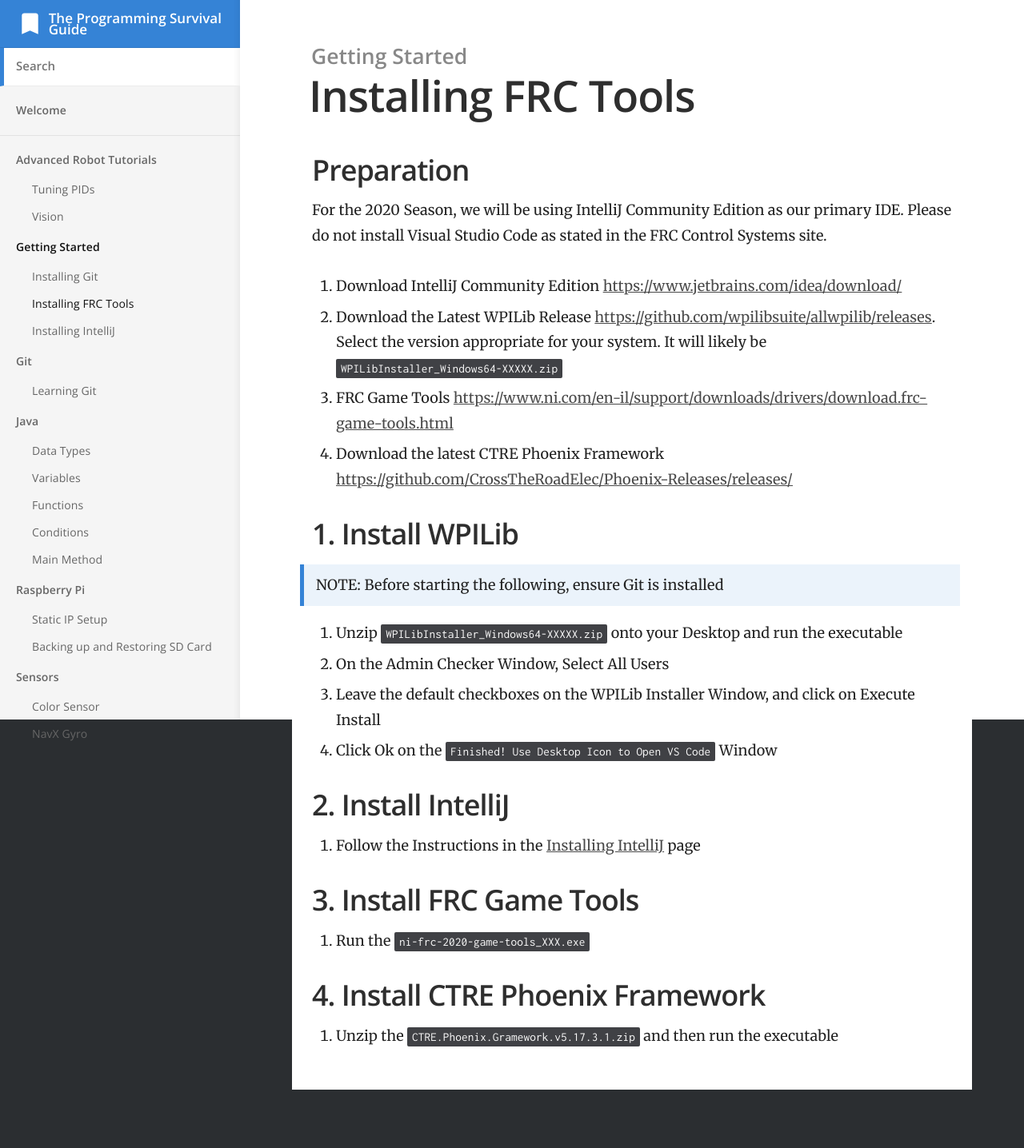
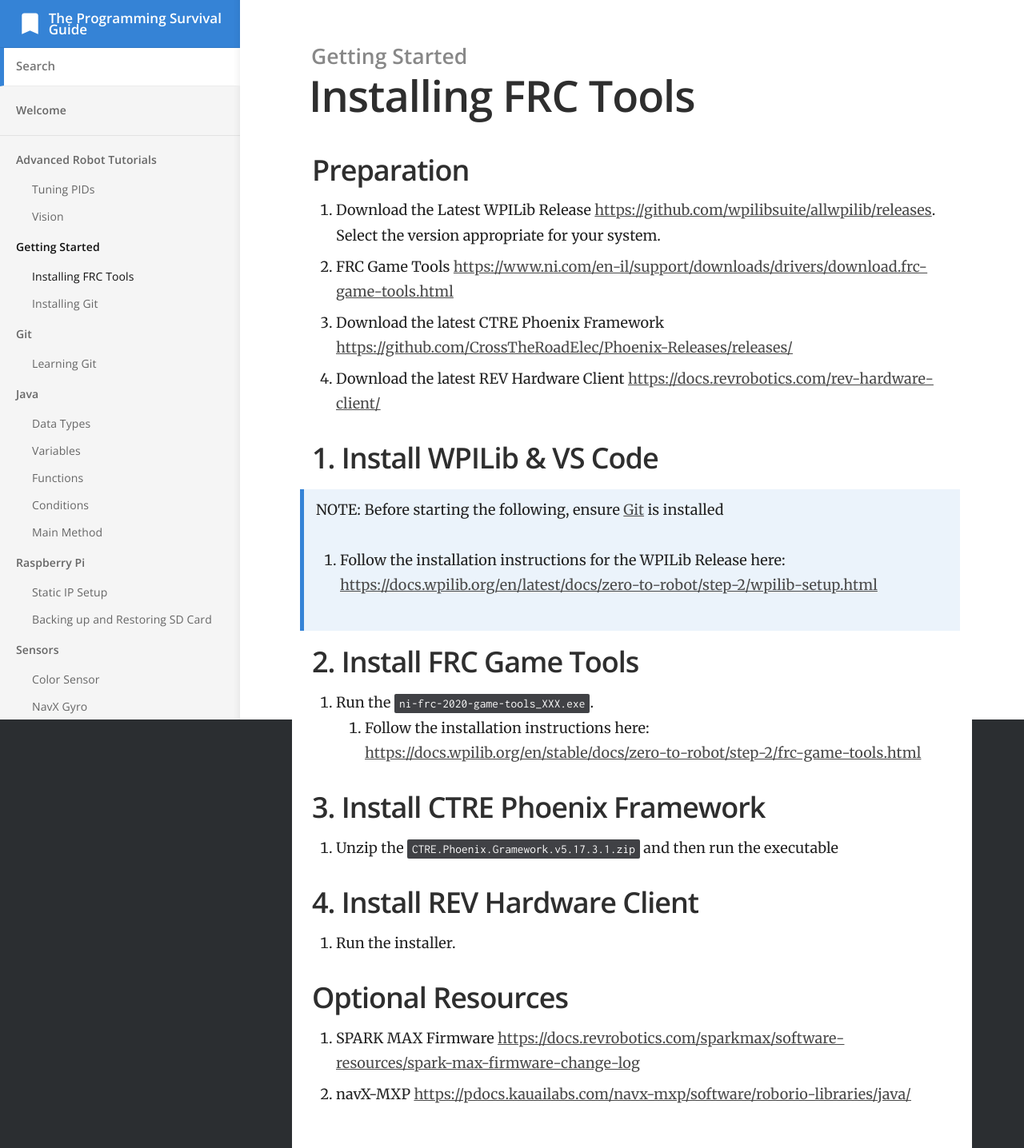
Before and after one commit to Team2445/The-Programming-Survival-Guide, a Jekyll site: the page built from _docs/getting-started/installing-frctools.md, in a window 1280 px wide. Shown: the whole page at 80% size. Built offline with Jekyll 4.4.1, drawn with Linux system fonts in a browser that asks for light colours; before the commit the page ends 1363 px from its top, so only the background shows below that.

Commit message:
Update instructions for 2023 season

```diff
--- a/_docs/getting-started/installing-frctools.md
+++ b/_docs/getting-started/installing-frctools.md
@@ -1,30 +1,29 @@
 ---
 title: Installing FRC Tools
 category: Getting Started
-order: 3
+order: 1
 ---
 
 ## Preparation
-For the 2020 Season, we will be using IntelliJ Community Edition as our primary IDE. Please do not install Visual Studio Code as stated in the FRC Control Systems site.
-1. Download IntelliJ Community Edition [https://www.jetbrains.com/idea/download/](https://www.jetbrains.com/idea/download/)
-2. Download the Latest WPILib Release [https://github.com/wpilibsuite/allwpilib/releases](https://github.com/wpilibsuite/allwpilib/releases). Select the version appropriate for your system. It will likely be `WPILibInstaller_Windows64-XXXXX.zip`
-3. FRC Game Tools [https://www.ni.com/en-il/support/downloads/drivers/download.frc-game-tools.html](https://www.ni.com/en-il/support/downloads/drivers/download.frc-game-tools.html)
-4. Download the latest CTRE Phoenix Framework [https://github.com/CrossTheRoadElec/Phoenix-Releases/releases/](https://github.com/CrossTheRoadElec/Phoenix-Releases/releases/)
+1. Download the Latest WPILib Release [https://github.com/wpilibsuite/allwpilib/releases](https://github.com/wpilibsuite/allwpilib/releases). Select the version appropriate for your system.
+2. FRC Game Tools [https://www.ni.com/en-il/support/downloads/drivers/download.frc-game-tools.html](https://www.ni.com/en-us/support/downloads/drivers/download.frc-game-tools.html)
+3. Download the latest CTRE Phoenix Framework [https://github.com/CrossTheRoadElec/Phoenix-Releases/releases/](https://github.com/CrossTheRoadElec/Phoenix-Releases/releases/)
+4. Download the latest REV Hardware Client [https://docs.revrobotics.com/rev-hardware-client/](https://docs.revrobotics.com/rev-hardware-client/)
 
-## 1. Install WPILib
-> NOTE: Before starting the following, ensure Git is installed
+## 1. Install WPILib & VS Code
+> NOTE: Before starting the following, ensure [Git](./installing-git/) is installed
+1. Follow the installation instructions for the WPILib Release here: [https://docs.wpilib.org/en/latest/docs/zero-to-robot/step-2/wpilib-setup.html](https://docs.wpilib.org/en/latest/docs/zero-to-robot/step-2/wpilib-setup.html)
 
+## 2. Install FRC Game Tools
+1. Run the `ni-frc-2020-game-tools_XXX.exe`.
+    1. Follow the installation instructions here: [https://docs.wpilib.org/en/stable/docs/zero-to-robot/step-2/frc-game-tools.html](https://docs.wpilib.org/en/stable/docs/zero-to-robot/step-2/frc-game-tools.html)
 
-1. Unzip `WPILibInstaller_Windows64-XXXXX.zip` onto your Desktop and run the executable
-2. On the Admin Checker Window, Select All Users
-3. Leave the default checkboxes on the WPILib Installer Window, and click on Execute Install
-4. Click Ok on the `Finished! Use Desktop Icon to Open VS Code` Window
+## 3. Install CTRE Phoenix Framework
+1. Unzip the `CTRE.Phoenix.Gramework.v5.17.3.1.zip` and then run the executable
 
-## 2. Install IntelliJ
-1. Follow the Instructions in the [Installing IntelliJ](https://team2445.github.io/The-Programming-Survival-Guide/getting-started/installing-intellij/) page
+## 4. Install REV Hardware Client
+1. Run the installer.
 
-## 3. Install FRC Game Tools
-1. Run the `ni-frc-2020-game-tools_XXX.exe`
-
-## 4. Install CTRE Phoenix Framework
-1. Unzip the `CTRE.Phoenix.Gramework.v5.17.3.1.zip`  and then run the executable
+## Optional Resources
+1. SPARK MAX Firmware [https://docs.revrobotics.com/sparkmax/software-resources/spark-max-firmware-change-log](https://docs.revrobotics.com/sparkmax/software-resources/spark-max-firmware-change-log)
+2. navX-MXP [https://pdocs.kauailabs.com/navx-mxp/software/roborio-libraries/java/](https://pdocs.kauailabs.com/navx-mxp/software/roborio-libraries/java/)
```
Also changed, not shown: _docs/getting-started/installing-git.md (+2 -4 lines), _docs/getting-started/installing-intellij.md (deleted, +0 -91 lines), index.md (+1 -1 lines).
